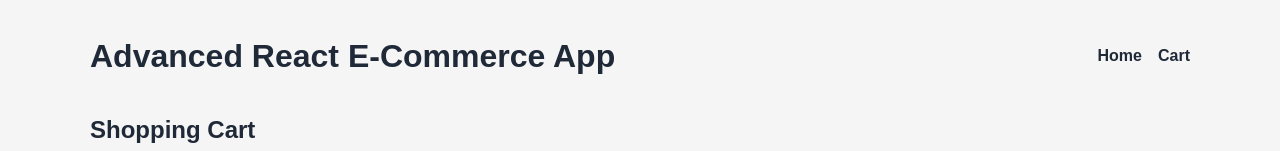
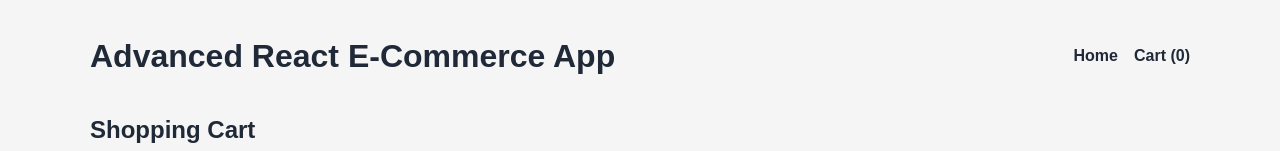
Before and after one commit to kimberlygadeberg10/advanced-react-ecommerce, a React (Vite) app: page /cart in a window 1280 px wide. Shown: the top 151 px of the page. Built offline with nearby package versions, Linux system fonts and the light colour scheme.

Commit message:
Connected the add to cart feature to display cart count so when an item is added to the cart it will register in the cart count

```diff
--- a/src/App.tsx
+++ b/src/App.tsx
@@ -2,8 +2,16 @@ import { Link, Route, Routes } from "react-router-dom";
 import "./App.css";
 import HomePage from "./pages/HomePage";
 import CartPage from "./pages/CartPage";
+import { useAppSelector } from "./store/hooks";
 
 function App() {
+  const cartItems = useAppSelector((state) => state.cart.items);
+
+  const totalItemCount = cartItems.reduce(
+    (total, item) => total + item.quantity,
+    0,
+  );
+
   return (
     <main className="app">
       <div className="app__container">
@@ -11,7 +19,7 @@ function App() {
           <h1>Advanced React E-Commerce App</h1>
           <nav className="app__nav">
             <Link to="/">Home</Link>
-            <Link to="/cart">Cart</Link>
+            <Link to="/cart">Cart ({totalItemCount})</Link>
           </nav>
         </header>
 
--- a/src/components/ProductCard.tsx
+++ b/src/components/ProductCard.tsx
@@ -1,3 +1,5 @@
+import { addToCart } from "../store/cartSlice";
+import { useAppDispatch } from "../store/hooks";
 import type { Product } from "../types/product";
 
 interface ProductCardProps {
@@ -5,6 +7,8 @@ interface ProductCardProps {
 }
 
 function ProductCard({ product }: ProductCardProps) {
+  const dispatch = useAppDispatch();
+
   return (
     <article className="product-card">
       <img
@@ -12,7 +16,8 @@ function ProductCard({ product }: ProductCardProps) {
         src={product.image}
         alt={product.title}
         onError={(event) => {
-          event.currentTarget.src = `https://via.placeholder.com/200x200?text=Product+Image`;
+          event.currentTarget.src =
+            "https://via.placeholder.com/200x200?text=Product+Image";
         }}
       />
 
@@ -29,7 +34,9 @@ function ProductCard({ product }: ProductCardProps) {
           <strong>Rating:</strong> {product.rating.rate}
         </p>
 
-        <button type="button">Add to Cart</button>
+        <button type="button" onClick={() => dispatch(addToCart(product))}>
+          Add to Cart
+        </button>
       </div>
     </article>
   );
```
